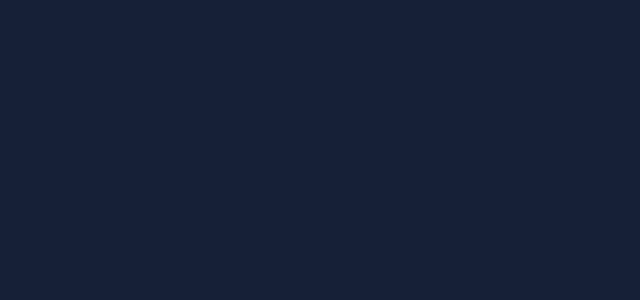
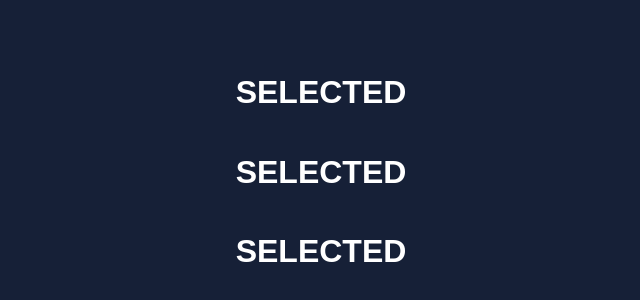
Before and after one commit to DaniAkash/simple-drag-and-drop, a React (Create React App) app: page / in a window 1280 px wide. Shown: the part 228-528 px from the top of the page, without its empty margins (319-959 px from the left). Built offline with nearby package versions, Linux system fonts and the light colour scheme.

Commit message:
create container area

```diff
--- a/src/App.js
+++ b/src/App.js
@@ -3,14 +3,21 @@ import './App.css';
 
 import HoverArea from './Components/HoverArea/HoverArea';
 import BottomBar from './Components/BottomBar/BottomBar';
+import Container from './Components/Container/Container';
 
 const numberOfTiles=10;
+const initialContainer = [
+  [1, 0, 0],
+  [1, 1, 0],
+  [1, 1, 1]
+];
 
 class App extends Component {
 
   state = {
-    numOfTiles: Array(numberOfTiles).fill(0).map((e,i)=>i+1),
+    numOfTiles: Array(numberOfTiles).fill(0),
     bottomBarIsHidden: true,
+    selectedTiles: initialContainer,
   }
 
   constructor() {
@@ -47,6 +54,7 @@ class App extends Component {
   render() {
     return (
       <div>
+        <Container selectedTiles={this.state.selectedTiles}/>
         <HoverArea showBottomBar={this.showBottomBar}/>
         <BottomBar tiles={this.state.numOfTiles} isHidden={this.state.bottomBarIsHidden} hideBottomBar={this.hideBottomBar}/>
       </div>
--- /dev/null
+++ b/src/Components/Container/Container.js
@@ -0,0 +1,19 @@
+import React , { Component } from 'react';
+
+import Row from '../Row/Row';
+
+class Container extends Component {
+    render() {
+        return(
+            <div className={'container'}>
+                {
+                    this.props.selectedTiles.map((rowItems, index) =>
+                        <Row items={rowItems} key={index}/>
+                    )
+                }
+            </div>
+        );
+    }
+}
+
+export default Container;
--- /dev/null
+++ b/src/Components/Row/Row.js
@@ -0,0 +1,9 @@
+import React from 'react';
+
+const Row = () => (
+    <div>
+        <h1 style={{color: 'white'}}>SELECTED</h1>
+    </div>
+);
+
+export default Row;
--- a/src/index.css
+++ b/src/index.css
@@ -56,3 +56,12 @@ body {
 .hidden>.small-tile{
   height: 0px;
 }
+
+.container {
+  height: 100vh;
+  width: 100vw;
+  display: flex;
+  flex-direction: column;
+  align-items: center;
+  justify-content: center;
+}
```
